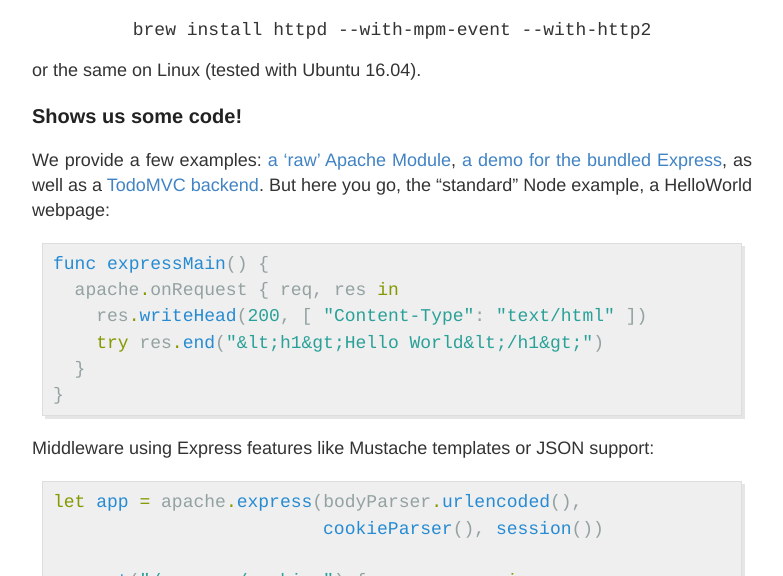
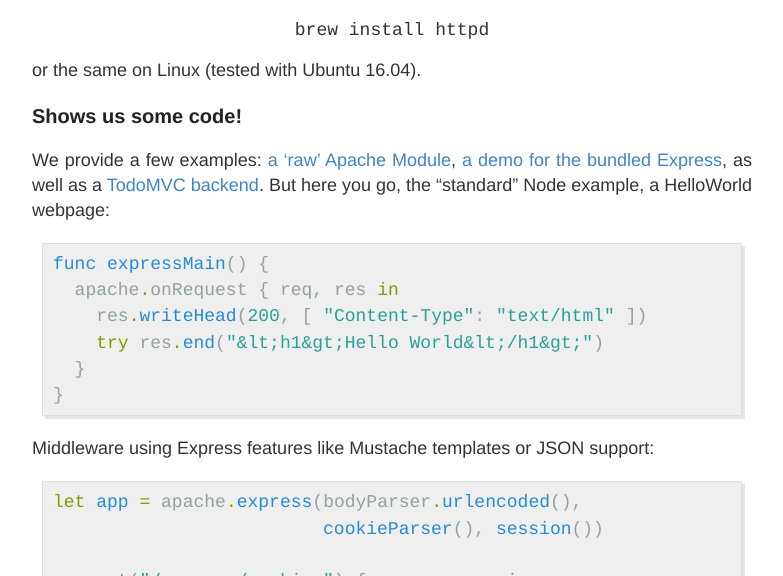
Before and after one commit to modswift/mod-swift.github.io, a Jekyll site: the page built from index.md, in a window 1280 px wide and 900 px high, cut to the strip 324-900 px from the top of the window. Shown: the whole strip, without its empty margins (248-1031 px from the left). Built offline with Jekyll 4.4.1, drawn with Linux system fonts in a browser that asks for light colours.

Commit message:
Remove deprecated options
...

```diff
--- a/index.md
+++ b/index.md
@@ -26,7 +26,7 @@ programming language.
 
 We recommend using it with the Homebrew Apache 2.4 on macOS:
 
-<center><code>brew install httpd --with-mpm-event --with-http2</code></center>
+<center><code>brew install httpd</code></center>
 
 or the same on Linux (tested with Ubuntu 16.04).
 
```
